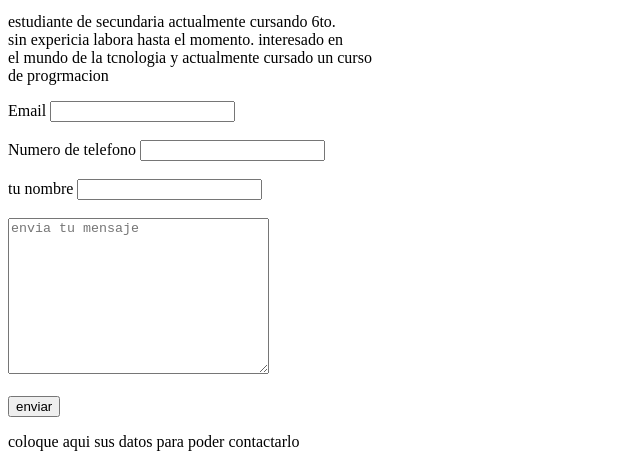
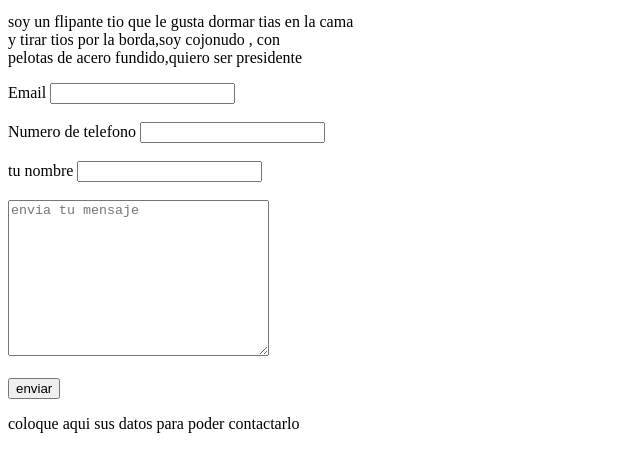
Before and after one commit to chetela/practicas-cvthiagolazarte, a plain HTML site: page index.html in a window 1280 px wide. Shown: the part 403-870 px from the top of the page, without its empty margins (0-640 px from the left). Drawn offline with Linux system fonts and the light colour scheme.

Commit message:
actualizacion de info

```diff
--- a/index.html
+++ b/index.html
@@ -18,10 +18,9 @@
         <li>email  : joder_tio_que_flipada1243@gmail.com</li>
     </ol>
 
-    <p>estudiante de secundaria actualmente cursando 6to.<br>
-    sin expericia labora hasta el momento. interesado en <br>
-    el mundo de la tcnologia y actualmente cursado un curso <br>
-    de progrmacion</p>
+    <p>soy un flipante tio que le gusta dormar tias en la cama <br>
+     y tirar tios por la borda,soy cojonudo , con <br>pelotas de  acero
+     fundido,quiero ser presidente</p>
 
 </div>
 
```
